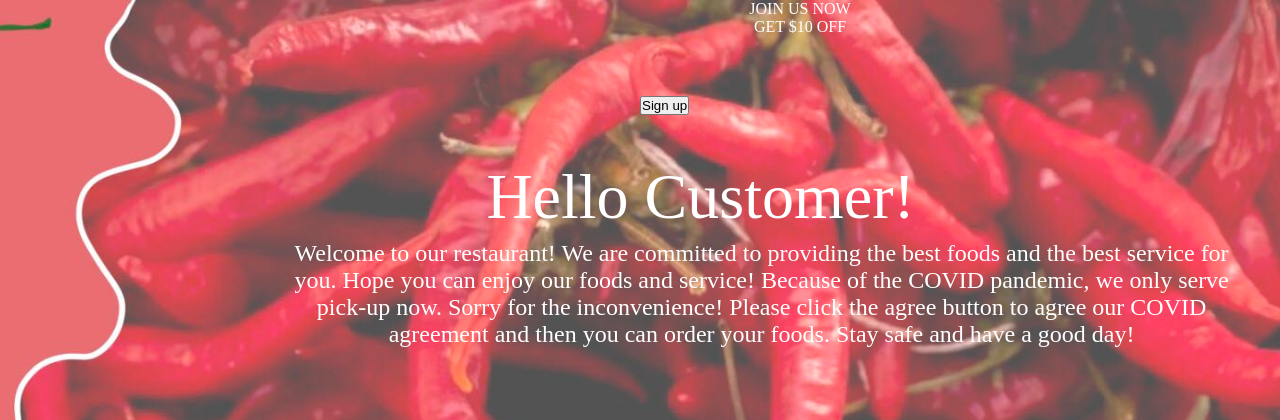
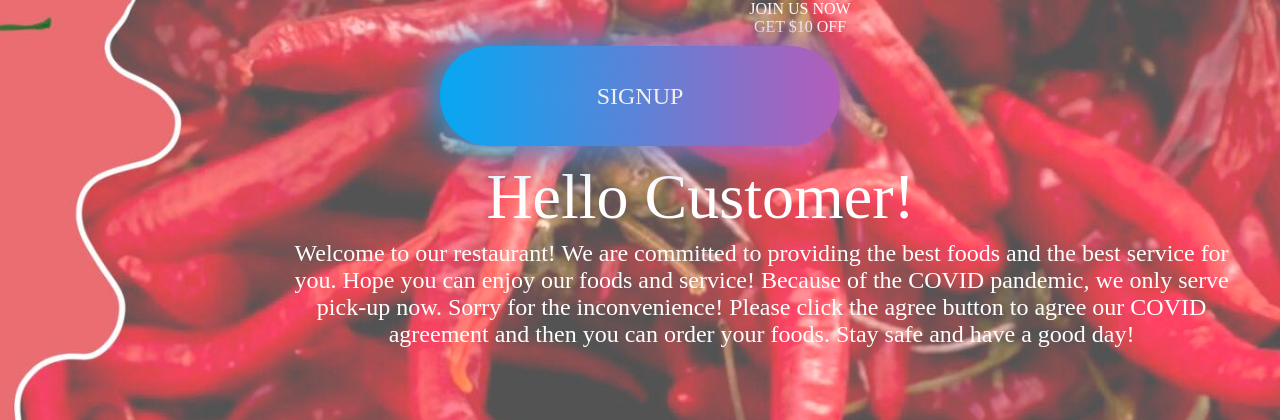
Before and after one commit to cjuanito797/groupProject, a Django app: page / in a window 1280 px wide; the page is wider, and only the part inside the window is pictured. Shown: the top 420 px of that part. Run offline with Django 3.2, Linux system fonts and the light colour scheme.

Commit message:
Update covidPrec.html

```diff
--- a/chinesseRestaurant/templates/covidPrec.html
+++ b/chinesseRestaurant/templates/covidPrec.html
@@ -9,6 +9,10 @@
 </head>
 <body>
 <header>
+    <div id="sign_up_button">
+                <a href="{% url 'chinesseRestaurant:signup' %}">Signup</a>
+
+            </div>
     <div>
         <div id="title">Hello Customer!</div>
         <div id="titlebottom">
@@ -21,9 +25,7 @@
         <div id="sign_up">
             <div>JOIN US NOW</div>
             <div>GET $10 OFF</div>
-            <div id="sign_up_button">
-                <button @click.native="signup">Sign up</button>
-            </div>
+
         </div>
     </div>
 </header>
```
